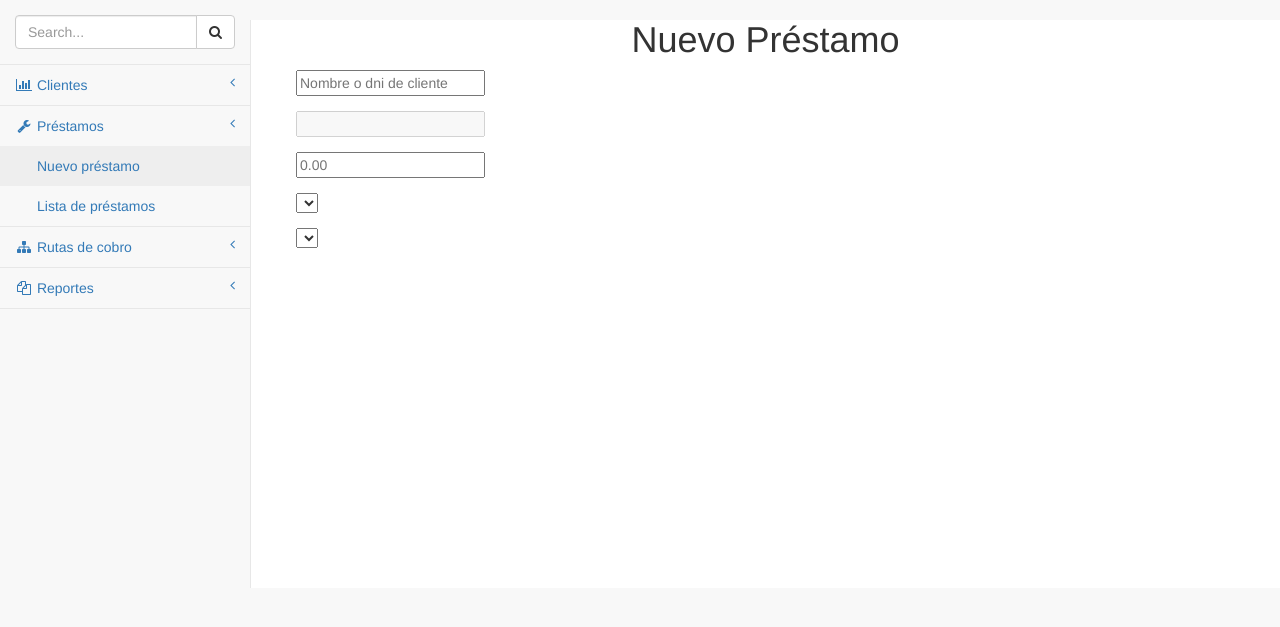
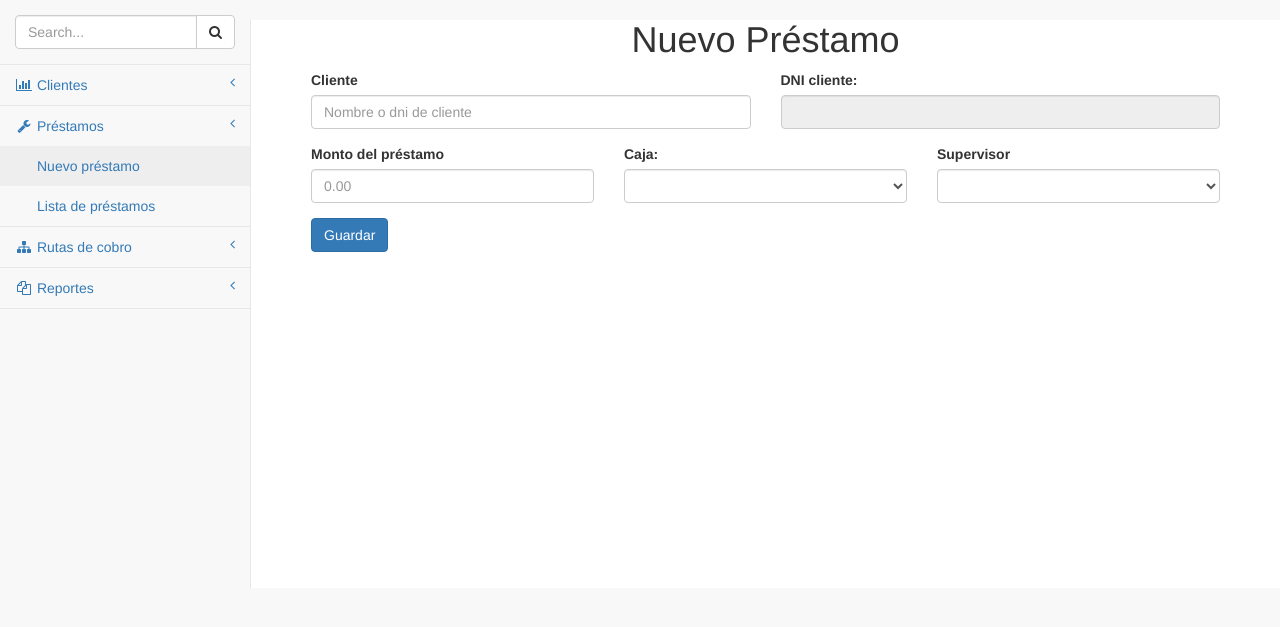
Before and after one commit to blackadress/prestamo, a Django app: page /movimientos/prestamo/nuevo/ in a window 1280 px wide. Shown: the part 51-678 px from the top of the page. Run offline with Django 3.2, Linux system fonts and the light colour scheme; the visitor is signed in with stand-in values (Sample User, id 1); data that the repository does not hold is empty; some libraries are stand-ins or nearby versions.

Commit message:
servicio de busqueda de clientes

```diff
--- a/apps/cliente/urls.py
+++ b/apps/cliente/urls.py
@@ -11,5 +11,7 @@ urlpatterns = [
 
     # SERVICIOS
     path('api-nuevo/', views.clienteNuevoServicio, name='nuevoServicio'),
-    path('api-listar/', views.clienteListarServicio, name='listarServicio')
+    path('api-listar/', views.clienteListarServicio, name='listarServicio'),
+    path('api-buscar/<int:dni>/', views.clienteBuscarDNI, name='buscarDNIServicio'),
+    path('api-buscar/<str:nombres>/', views.clienteBuscarNombre, name='buscarNombreServicio')
 ]
--- a/apps/empleado/models.py
+++ b/apps/empleado/models.py
@@ -15,4 +15,5 @@ class Empleado(models.Model):
     apMaterno = models.CharField(max_length=30)
     dni = models.CharField(max_length=8)
     rol = models.CharField(max_length=15, choices=ROLES_OPCIONES)
+    activo = models.BooleanField(default=True)
     usuario = models.OneToOneField(User, on_delete=models.CASCADE)
--- a/apps/movimientos/views.py
+++ b/apps/movimientos/views.py
@@ -5,6 +5,7 @@ from django.http import JsonResponse
 
 from apps.movimientos.models import Prestamo
 from apps.empleado.models import Empleado
+from apps.caja.models import Caja
 
 import json
 
@@ -13,7 +14,15 @@ import json
 # PRESTAMO VISTAS
 @login_required
 def prestamoNuevoVista(request):
-    return render(request, 'movimientos/prestamo/prestamo-nuevo.html')
+    cajas = Caja.objects.all()
+    supervisores = Empleado.objects.filter(rol='supervisor', activo=True)
+
+    context = {
+        'cajas': cajas,
+        'supervisores': supervisores
+    }
+
+    return render(request, 'movimientos/prestamo/prestamo-nuevo.html', context)
 
 @login_required
 def prestamoListarVista(request):
--- a/prestamo/templates/cliente/cliente-nuevo.html
+++ b/prestamo/templates/cliente/cliente-nuevo.html
@@ -43,7 +43,7 @@
 </div>
 <div class="col-md-12" id="mapa" style="margin-top: 1em; position: relative; overflow: hidden; height: 400px; width: 100%;">
 </div>
-<script src="{% static 'js/google-maps/clienteNuevo.js' %}"></script>
+<script src="{% static 'js/cliente/clienteNuevo.js' %}"></script>
 <script async defer src="https://maps.googleapis.com/maps/api/js?key=AIzaSyA94LBsliF6TX_7XT76lfJAopVP_h2RkkU&callback=initMap"></script>
 
 {% endblock %}
--- a/prestamo/templates/movimientos/prestamo/prestamo-nuevo.html
+++ b/prestamo/templates/movimientos/prestamo/prestamo-nuevo.html
@@ -7,17 +7,29 @@
 
 <div class="col-lg-12 col-md-12 col-xs-12">
 	<form role='form' method="POST">
+		<div class="col-lg-6 col-md-8 col-xs-12">
 			<div class="form-group">
-				<input type="text" name="cliente" id="cliente" placeholder="Nombre o dni de cliente">
+				<label for="">Cliente</label>
+				<input type="text" name="cliente" id="cliente" placeholder="Nombre o dni de cliente" class="form-control">
 			</div>
+		</div>
+		<div class="col-lg-6 col-md-8 col-xs-12">
 			<div class="form-group">
-				<input type="text" name="clienteId" id="clienteId" disabled>
+				<label for="">DNI cliente:</label>
+				<input type="text" name="clienteId" id="clienteId" disabled class="form-control">
 			</div>
+		</div>
+		<div class="col-lg-4 col-md-6 col-xs-12">
 			<div class="form-group">
-				<input type="number" name="monto" id="monto" placeholder="0.00">
+				<label for="">Monto del préstamo</label>
+				<input type="number" name="monto" id="monto" placeholder="0.00" class="form-control">
 			</div>
+		</div>
+
+		<div class="col-lg-4 col-md-6 col-xs-12">
 			<div class="form-group">
-				<select name="caja" id="cajaId">
+				<label for="">Caja:</label>
+				<select name="caja" id="cajaId" class="form-control">
 					{% for caja in cajas %}
 						<option value="{{ caja.id }}">
 							{{ caja.nombre }}
@@ -25,8 +37,12 @@
 					{% endfor %}
 				</select>
 			</div>
+		</div>
+
+		<div class="col-lg-4 col-md-6 col-xs-12">
 			<div class="form-group">
-				<select name="supervisor" id="supervisorId">
+				<label for="">Supervisor</label>
+				<select name="supervisor" id="supervisorId" class="form-control">
 					{% for supervisor in supervisores %}
 						<option value="{{ supervisor.id }}">
 							{{ supervisor.nombre }}
@@ -34,8 +50,14 @@
 					{% endfor %}
 				</select>
 			</div>
+		</div>
+
+		<div class="col-lg-12 col-md-8 col-xs-12">
+			<a href="#" id="guardar" class="btn btn-primary">Guardar</a>
+		</div>
 
 	</form>
 </div>
 
+<script src="{% static 'js/movimiento/prestamo/prestamoNuevo.js' %}"></script>
 {% endblock %}
--- a/static/js/google-maps/clienteNuevo.js
+++ b/static/js/cliente/clienteNuevo.js
@@ -1,3 +1,6 @@
+// URL en uso:  clientes:/clientes/nuevo
+// html en uso: cliente/cliente-nuevo.html
+
 var mapa, infoWindow, marker;
 const csrfmiddlewaretoken = document.getElementsByName('csrfmiddlewaretoken')[0].value;
 
--- /dev/null
+++ b/static/js/movimiento/prestamo/prestamoNuevo.js
@@ -0,0 +1,28 @@
+// URL en uso: /movimientos/prestamo/nuevo/
+// html en uso: /movimientos/prestamo/prestamo-nuevo.html
+
+// AUTOCOMPLETADO
+let clienteInput = document.getElementById('cliente');
+
+clienteInput.addEventListener('keyup', function() {
+  console.log(this.value);
+  if (this.value.length >= 2) {
+    let url = '/cliente/api-buscar/' + this.value;
+    console.log(url);
+  }
+});
+
+function busquedaClientesGET(url) {
+  let request = new XMLHttpRequest();
+  request.onreadystatechange = function () {
+    if (request.readyState == 4 && request.status == 200) {
+      console.log(request.response);
+    }
+  }
+
+  request.open('GET', url, true);
+  request.send();
+
+}
+// GUARDAR
+let botonGuardar = document.getElementById('guardar');
```
Also changed, not shown: apps/cliente/views.py (+61 -7 lines), apps/empleado/migrations/0002_empleado_activo.py (added).
